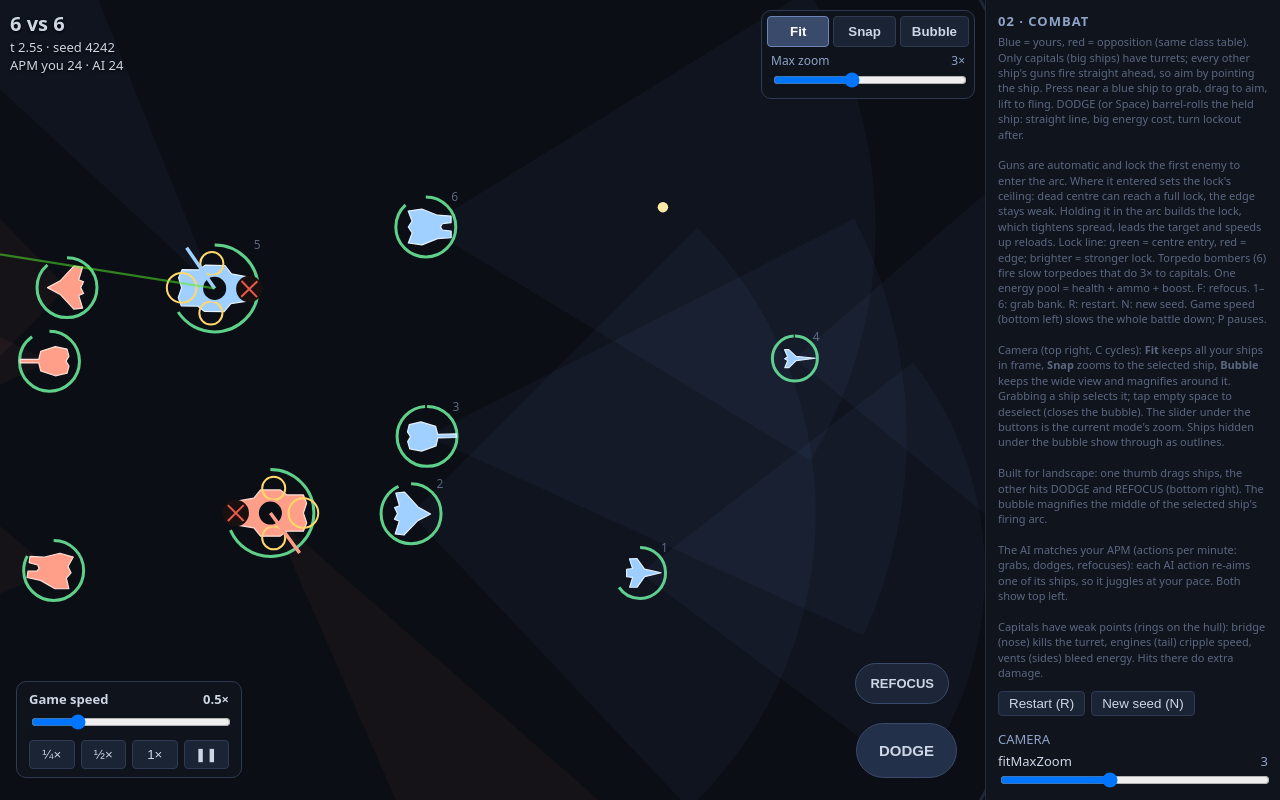
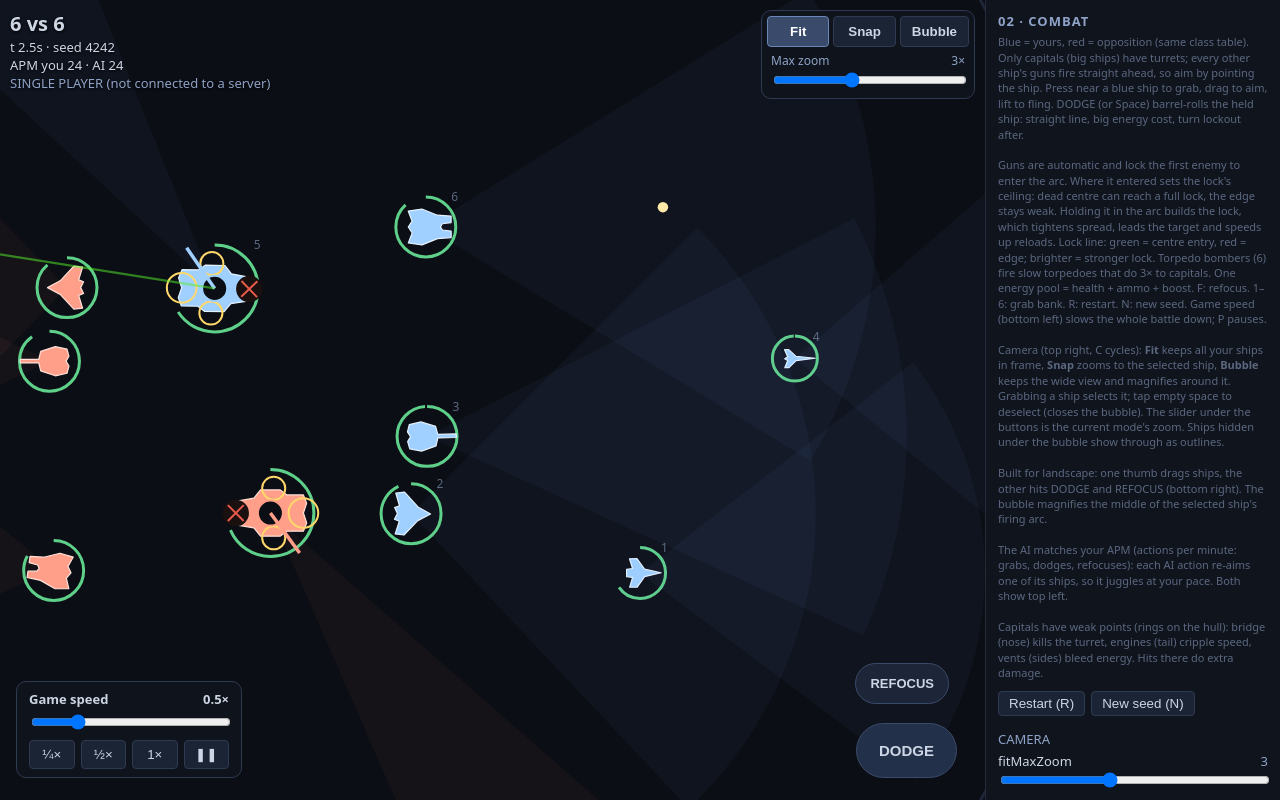
Before and after one commit to BeanslyJones/Classwork, a plain HTML site: page prototypes/02-combat/combat.html in a window 1280 px wide. Drawn offline with Linux system fonts and the light colour scheme.

Commit message:
Combat HUD: show LAN server address, label unconnected pages single-player
Co-Authored-By: Claude Opus 5.5 <noreply@anthropic.com>
Claude-Session: https://claude.ai/code/session_01SAGgX5B82LMGvdn8Bq5H9Z

```diff
--- a/prototypes/02-combat/combat.html
+++ b/prototypes/02-combat/combat.html
@@ -589,8 +589,10 @@ function render(dtReal) {
     else {
       const side = myTeam === 0 ? '<span style="color:#9fd0ff">BLUE</span>' : myTeam === 1 ? '<span style="color:#ff9f8a">RED</span>' : 'spectating';
       const red = netLobby.seats[1] ? 'human' : 'AI', blue = netLobby.seats[0] ? 'human' : 'AI';
-      netLine = '<div>LAN · you: ' + side + '</div><div>blue ' + blue + ' vs red ' + red + ' · ' + netLobby.players + ' online</div>';
+      netLine = '<div>LAN · you: ' + side + ' · server ' + location.host + '</div><div>blue ' + blue + ' vs red ' + red + ' · ' + netLobby.players + ' online</div>';
     }
+  } else {
+    netLine = '<div style="color:#8fa3c8">SINGLE PLAYER (not connected to a server)</div>';
   }
   // APM: yours, and what the AI is allowed (it matches you) when it flies the other side.
   let apmLine = '';
```
